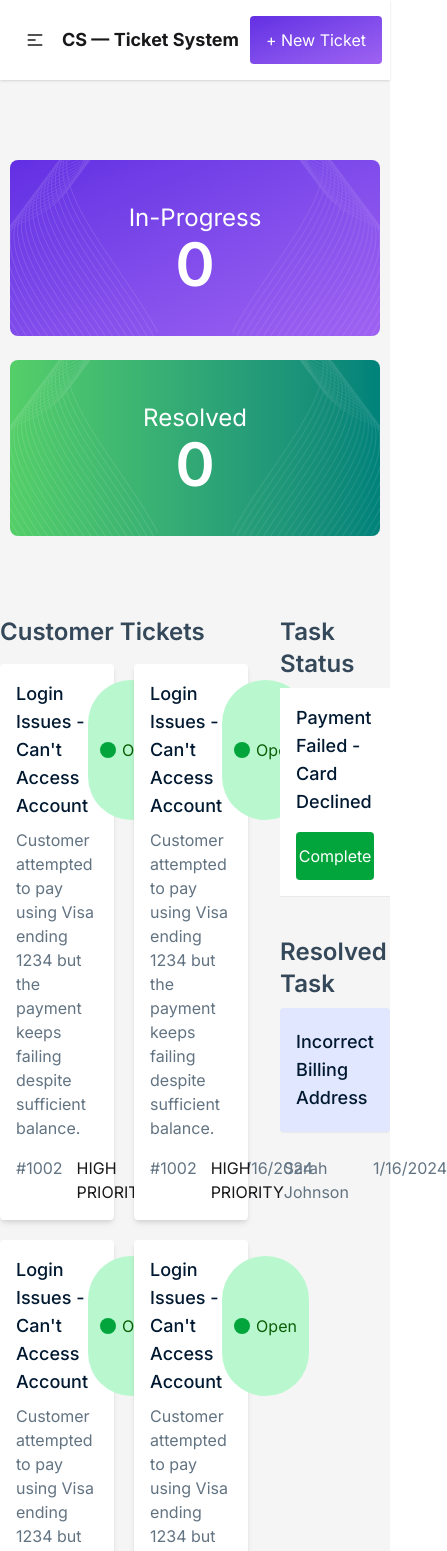
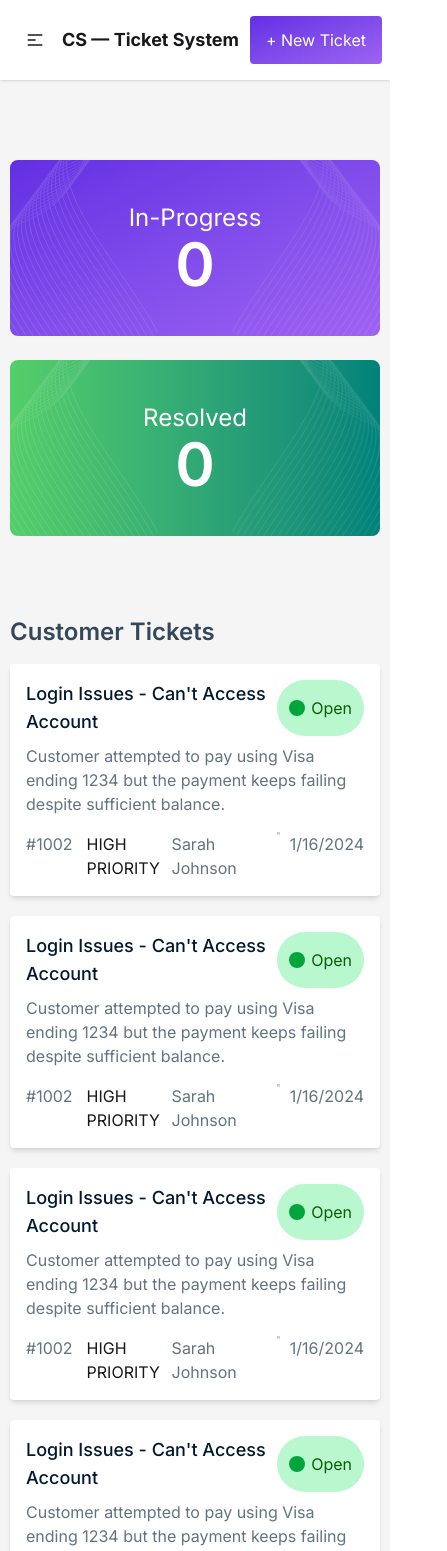
Before and after one commit to Nur-Nayeem/assignment-7-programming-hero, a React (Vite) app: page / in a window 390 px wide. Shown: the top 1551 px of the page, 447 px wide, since content can reach past the window. Built offline with nearby package versions, Linux system fonts and the light colour scheme.

Commit message:
make the main-task-section responsive

```diff
--- a/src/components/main-section/MainSection.jsx
+++ b/src/components/main-section/MainSection.jsx
@@ -4,7 +4,7 @@ import TaskStatusSection from './task-section/TaskSection'
 
 const MainSection = () => {
     return (
-        <div className='container mx-auto flex gap-8'>
+        <div className='container mx-auto px-2.5 flex flex-col md:flex-row gap-8'>
             <CustomerTickets />
             <TaskStatusSection />
         </div>
--- a/src/components/main-section/customer-tickets/CustomerTickets.jsx
+++ b/src/components/main-section/customer-tickets/CustomerTickets.jsx
@@ -5,7 +5,7 @@ const CustomerTickets = () => {
     return (
         <div>
             <h2 className='mb-4 text-[#34485A] font-semibold text-2xl'>Customer Tickets</h2>
-            <div className='grid grid-cols-2 gap-5'>
+            <div className='grid grid-cols-1 lg:grid-cols-2 gap-5'>
                 <TicketCard />
                 <TicketCard />
                 <TicketCard />
--- a/src/components/main-section/task-section/TaskSection.jsx
+++ b/src/components/main-section/task-section/TaskSection.jsx
@@ -4,7 +4,7 @@ import TaskResolved from './task-resolve/TaskResolve'
 
 const TaskStatusSection = () => {
     return (
-        <div className='flex-1/3 flex flex-col gap-10'>
+        <div className='flex-1/2 xl:flex-1/3 flex flex-col gap-10'>
             <TaskStatus />
             <TaskResolved />
         </div>
--- a/src/components/main-section/task-section/task-resolve/TaskResolve.jsx
+++ b/src/components/main-section/task-section/task-resolve/TaskResolve.jsx
@@ -18,8 +18,6 @@ const TaskResolved = () => {
 
             }
 
-
-
         </div>
     )
 }
```
